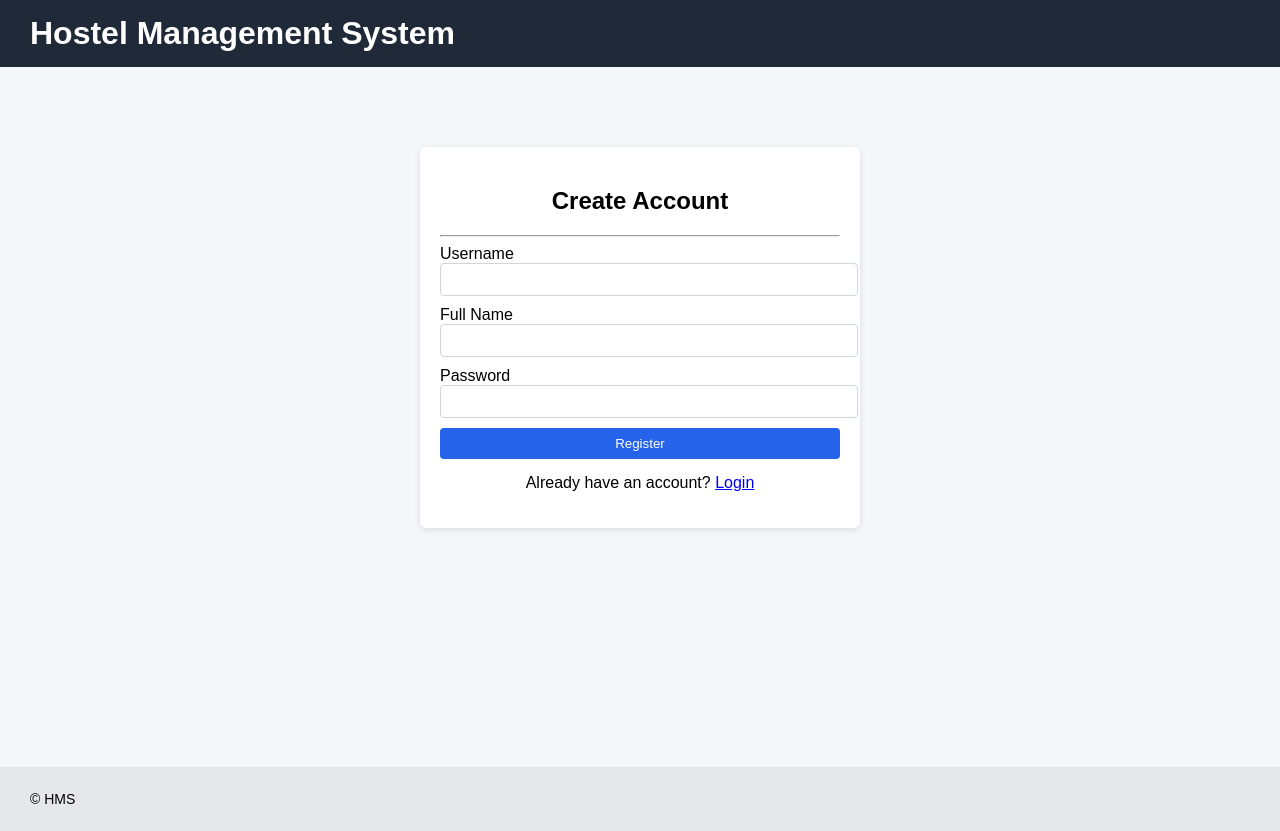
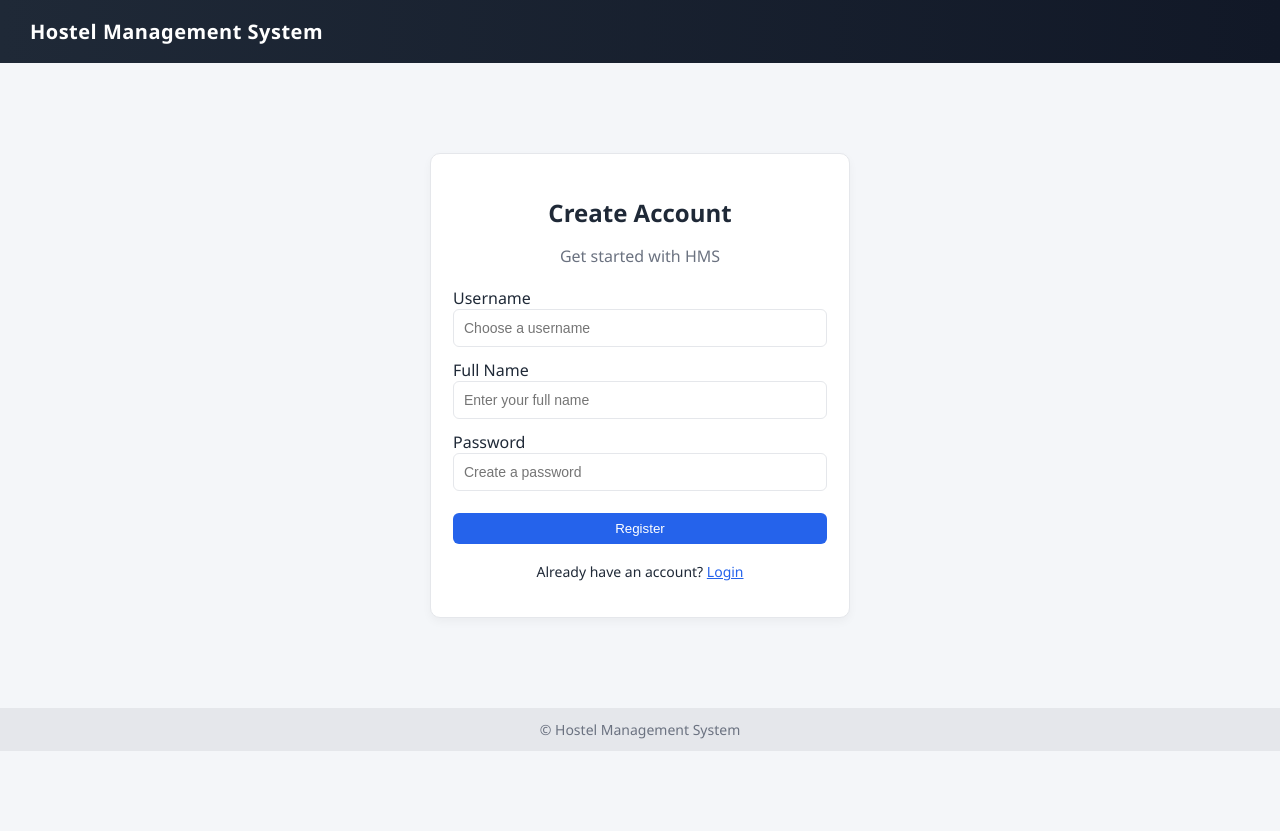
Before and after one commit to moksh-codedeveloper/hostel_mgmt, a Django app: page /user/register/ in a window 1280 px wide. After the commit the page ends 751 px from the top, so only its background shows below. Run offline with Django 5.2, Linux system fonts and the light colour scheme.

Commit message:
Enhance complaints management: add complaint creation and listing pages, update URLs and views for better structure, and improve UI for user experience.

```diff
--- a/complaints/urls.py
+++ b/complaints/urls.py
@@ -1,8 +1,14 @@
 from django.urls import path
-from .views import create_complain, delete_complaint, list_complaints, update_status
+from . import views
+
 urlpatterns = [
-    path("create/", create_complain, name="create_complaints"),
-    path("update/", update_status,name="update_status"),
-    path("delete/<complaint_id>/", delete_complaint,name="delete_complaint"),
-    path("list/", list_complaints, name="list_complaints")
+    # Pages
+    path("", views.complaints_page, name="complaints_page"),
+    path("create/", views.create_complaint_page, name="create_complaint_page"),
+
+    # APIs
+    path("list/", views.list_complaints, name="list_complaints"),
+    path("create-api/", views.create_complain, name="create_complaint_api"),
+    path("update/", views.update_status, name="update_complaint"),
+    path("delete/<int:complaint_id>/", views.delete_complaint, name="delete_complaint"),
 ]
--- a/templates/base.html
+++ b/templates/base.html
@@ -1,123 +1,214 @@
 {% load static %}
-<!DOCTYPE html>
+<!doctype html>
 <html lang="en">
 	<head>
-    <meta charset="UTF-8">
-    <meta name="viewport" content="width=device-width, initial-scale=1.0">
+		<meta charset="UTF-8" />
+		<meta name="viewport" content="width=device-width, initial-scale=1.0" />
 		<title>{% block title %}Hostel Management System{% endblock %}</title>
 
-    <!-- Simple modern styling -->
 		<style>
-        body {
-            font-family: Arial, sans-serif;
-            margin: 0;
-            background-color: #f4f6f9;
+			:root {
+				--primary: #2563eb;
+				--primary-dark: #1d4ed8;
+				--bg: #f4f6f9;
+				--text: #1f2937;
+				--muted: #6b7280;
+				--card: #ffffff;
+				--border: #e5e7eb;
 			}
 
-        header {
-            background-color: #1f2937;
-            color: white;
-            padding: 15px 30px;
+			* {
+				box-sizing: border-box;
 			}
 
-        header h1 {
+			body {
+				margin: 0;
+				font-family: "Segoe UI", Tahoma, sans-serif;
+				background-color: var(--bg);
+				color: var(--text);
+			}
+
+			/* HEADER */
+			header {
+				background: linear-gradient(90deg, #1f2937, #111827);
+				color: white;
+				padding: 18px 30px;
+				font-size: 20px;
+				font-weight: 600;
+				letter-spacing: 0.5px;
+			}
+
+			/* NAVBAR */
+			nav {
+				background-color: #111827;
+				padding: 12px 30px;
+				display: flex;
+				align-items: center;
+				justify-content: space-between;
+			}
+
+			.nav-left a {
+				color: #d1d5db;
+				margin-right: 18px;
+				text-decoration: none;
+				font-size: 14px;
+				transition: 0.2s;
+			}
+
+			.nav-left a:hover {
+				color: white;
+			}
+
+			.nav-right {
+				display: flex;
+				align-items: center;
+				gap: 10px;
+				color: #d1d5db;
+				font-size: 14px;
+			}
+
+			.nav-right form {
 				margin: 0;
 			}
 
-        nav {
-            background-color: #374151;
-            padding: 10px 30px;
+			/* MAIN */
+			main {
+				padding: 30px 20px;
+				min-height: 80vh;
 			}
 
-        nav a {
+			.container {
+				max-width: 1000px;
+				margin: auto;
+			}
+
+			/* CARD */
+			.card {
+				background: var(--card);
+				padding: 22px;
+				border-radius: 10px;
+				border: 1px solid var(--border);
+				box-shadow: 0 4px 10px rgba(0, 0, 0, 0.04);
+			}
+
+			/* BUTTON */
+			button {
+				padding: 8px 14px;
+				background-color: var(--primary);
 				color: white;
-            margin-right: 15px;
-            text-decoration: none;
+				border: none;
+				border-radius: 6px;
+				cursor: pointer;
+				transition: 0.2s;
+			}
+
+			button:hover {
+				background-color: var(--primary-dark);
+			}
+
+			/* INPUTS */
+			input,
+			select,
+			textarea {
+				width: 100%;
+				padding: 10px;
+				margin-bottom: 12px;
+				border: 1px solid var(--border);
+				border-radius: 6px;
 				font-size: 14px;
 			}
 
-        nav a:hover {
-            text-decoration: underline;
+			input:focus,
+			textarea:focus {
+				outline: none;
+				border-color: var(--primary);
 			}
 
-        main {
-            padding: 30px;
-            min-height: 80vh;
+			/* TABLE */
+			table {
+				width: 100%;
+				border-collapse: collapse;
+				margin-top: 10px;
 			}
 
+			table th,
+			table td {
+				padding: 10px;
+				border-bottom: 1px solid var(--border);
+				text-align: left;
+			}
+
+			table th {
+				background-color: #f9fafb;
+				font-weight: 600;
+			}
+
+			/* ALERT */
+			.alert {
+				padding: 10px;
+				background-color: #fee2e2;
+				color: #991b1b;
+				border-radius: 6px;
+				margin-bottom: 10px;
+			}
+
+			/* FOOTER */
 			footer {
 				background-color: #e5e7eb;
-            padding: 10px 30px;
+				padding: 12px 30px;
 				font-size: 14px;
+				text-align: center;
+				color: var(--muted);
 			}
 
-        .container {
-            max-width: 900px;
-            margin: auto;
+			/* RESPONSIVE */
+			@media (max-width: 768px) {
+				nav {
+					flex-direction: column;
+					align-items: flex-start;
+					gap: 10px;
 				}
 
-        .card {
-            background: white;
-            padding: 20px;
-            border-radius: 6px;
-            box-shadow: 0 2px 6px rgba(0,0,0,0.1);
+				.nav-left a {
+					display: inline-block;
+					margin-bottom: 5px;
 				}
-
-        button {
-            padding: 8px 14px;
-            background-color: #2563eb;
-            color: white;
-            border: none;
-            border-radius: 4px;
-            cursor: pointer;
 			}
-
-        button:hover {
-            background-color: #1d4ed8;
-        }
-
-        input, select, textarea {
-            width: 100%;
-            padding: 8px;
-            margin-bottom: 10px;
-            border: 1px solid #d1d5db;
+			select {
+				padding: 5px;
 				border-radius: 4px;
 			}
 		</style>
 	</head>
+
 	<body>
-
-<header>
-    <h1>Hostel Management System</h1>
-</header>
+		<header>Hostel Management System</header>
 
 		{% if user.is_authenticated %}
 		<nav>
-    <a href="{% url 'dashboard' %}">Dashboard</a>
+			<div class="nav-left">
+				<a href="{% url 'home' %}">Dashboard</a>
 				<a href="{% url 'student_profile' %}">Profile</a>
-    <a href="{% url 'complaints_list' %}">Complaints</a>
-    <a href="{% url 'leave_list' %}">Leaves</a>
-    <a href="{% url 'fees_list' %}">Fees</a>
+				<a href="{% url 'list_complaints' %}">Complaints</a>
+				<a href="/leaves/all/">Leaves</a>
+				<a href="/fees/history/">Fees</a>
+			</div>
 
-    <span style="float:right;">
-        {{ user.username }} |
-        <form method="POST" action="{% url 'user_logout' %}" style="display:inline;">
+			<div class="nav-right">
+				<span>{{ user.username }}</span>
+
+				<form method="POST" action="{% url 'user_logout' %}">
 					{% csrf_token %}
 					<button type="submit">Logout</button>
 				</form>
-    </span>
+			</div>
 		</nav>
 		{% endif %}
 
 		<main>
-    <div class="container">
-        {% block content %}{% endblock %}
-    </div>
+			<div class="container">{% block content %}{% endblock %}</div>
 		</main>
 
-<footer>
-    <p>© HMS</p>
-</footer>
-
+		<footer>© Hostel Management System</footer>
 	</body>
 </html>
--- a/templates/registration/registration.html
+++ b/templates/registration/registration.html
@@ -3,33 +3,41 @@
 {% block title %}Register | HMS{% endblock %}
 
 {% block content %}
-<div class="card" style="max-width:400px; margin:auto; margin-top:50px;">
+<div class="card" style="max-width:420px; margin:60px auto;">
 
-    <h2 style="text-align:center;">Create Account</h2>
-    <hr>
+    <h2 style="text-align:center; margin-bottom:5px;">Create Account</h2>
+    <p style="text-align:center; color:var(--muted); margin-bottom:20px;">
+        Get started with HMS
+    </p>
+
+    {% if error %}
+        <div class="alert">
+            {{ error }}
+        </div>
+    {% endif %}
 
     <form method="POST">
         {% csrf_token %}
 
         <label>Username</label>
-        <input type="text" name="username" required>
+        <input type="text" name="username" placeholder="Choose a username" required>
 
         <label>Full Name</label>
-        <input type="text" name="full_name" required>
+        <input type="text" name="full_name" placeholder="Enter your full name" required>
 
         <label>Password</label>
-        <input type="password" name="password" required>
+        <input type="password" name="password" placeholder="Create a password" required>
 
-        <button type="submit" style="width:100%;">Register</button>
+        <button type="submit" style="width:100%; margin-top:10px;">
+            Register
+        </button>
     </form>
 
-    {% if error %}
-        <p style="color:red; margin-top:10px;">{{ error }}</p>
-    {% endif %}
-
-    <p style="margin-top:15px; text-align:center;">
+    <p style="margin-top:18px; text-align:center; font-size:14px;">
         Already have an account?
-        <a href="{% url 'login' %}">Login</a>
+        <a href="{% url 'login' %}" style="color:var(--primary); font-weight:500;">
+            Login
+        </a>
     </p>
 
 </div>
```
Also changed, not shown: complaints/views.py (+10 -1 lines), templates/complaints/create.html (added, +70 -0 lines), templates/complaints/list.html (added, +126 -0 lines), templates/registration/login.html (+21 -13 lines), templates/registration/logout.html (+9 -4 lines), templates/registration/password_reset_complete.html (+9 -4 lines), templates/registration/password_reset_confirm.html (+23 -5 lines), templates/registration/password_reset_done.html (+7 -3 lines), templates/registration/password_reset_form.html (+20 -5 lines), templates/student/create.html (+24 -13 lines), templates/student/student_profile.html (+27 -17 lines), templates/student/update_student.html (+14 -8 lines), templates/student/update_user.html (+14 -8 lines). Lines whose indentation alone changed are shown as unchanged.
